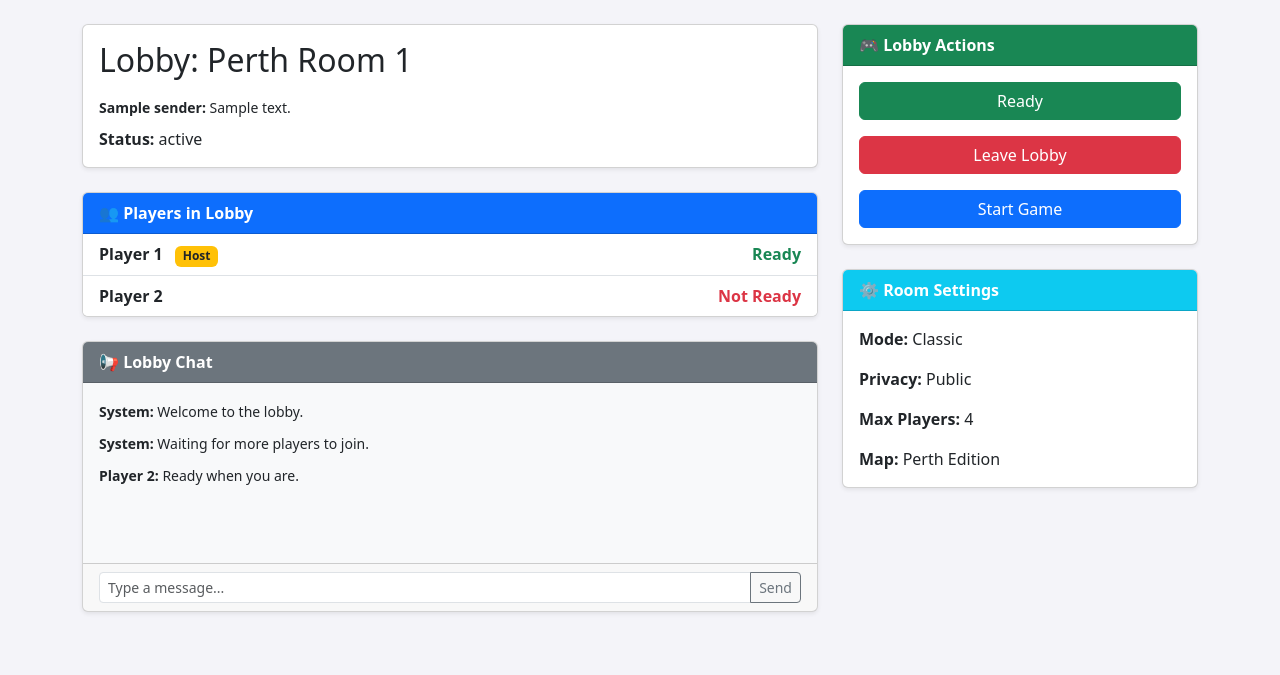
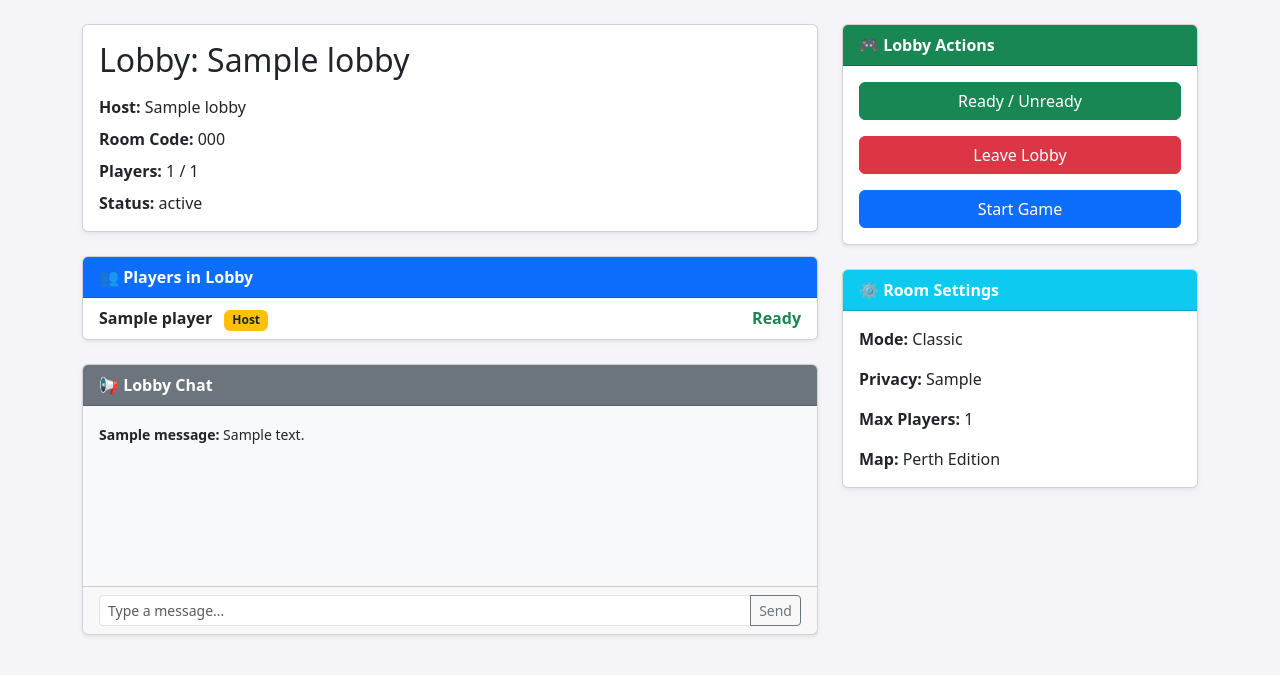
Before and after one commit to zephris/CITS3403-Project, a Flask app: template templates/waiting_lobby.html in a window 1280 px wide. Shown: the part 50-725 px from the top of the page. Run offline with Flask 3, Linux system fonts and the light colour scheme; tables that the repository leaves empty hold one stand-in row (values such as "Sample post"); the template is opened without the code that fills it: values that come from a table or form of the project are taken from there, most other values are stand-ins (such as "Sample title", 1, 10 or a date in 2020).

Commit message:
Connect lobby pages to database

```diff
--- a/app.py
+++ b/app.py
@@ -305,25 +305,25 @@ def render_game_page(dice_result=None):
 
 @app.route("/")
 def home():
-    return redirect(url_for("lobby_page"))
+    return redirect(url_for("lobby_browser"))
 
 @app.route("/browser")
 def lobby_browser():
-    search_text = request.args.get("search", "").strip().lower()
+    search_text = request.args.get("search", "").strip()
 
-    lobbies = lobby_browser_state["lobbies"]
+    query = Lobby.query
 
     if search_text:
-        lobbies = [
-            lobby for lobby in lobbies
-            if search_text in lobby["name"].lower()
-            or search_text in lobby["host"].lower()
-        ]
+        query = query.filter(
+            db.or_(
+                Lobby.name.ilike(f"%{search_text}%"),
+                Lobby.host_name.ilike(f"%{search_text}%")
+            )
+        )
 
-    open_rooms = sum(
-        1 for lobby in lobby_browser_state["lobbies"]
-        if lobby["players"] < lobby["max_players"]
-    )
+    lobbies = query.order_by(Lobby.created_at.desc()).all()
+
+    open_rooms = Lobby.query.filter(Lobby.status == "waiting").count()
 
     return render_template(
         "lobby_browser.html",
@@ -339,85 +339,186 @@ def create_browser_lobby():
     max_players = int(request.form.get("max_players", 4))
 
     if not lobby_name:
-        lobby_name = f"New Lobby {lobby_browser_state['next_lobby_id']}"
+        lobby_name = "New Lobby"
 
     max_players = max(2, min(max_players, 4))
 
-    new_lobby = {
-        "id": lobby_browser_state["next_lobby_id"],
-        "name": lobby_name,
-        "host": "Player 1",
-        "players": 1,
-        "max_players": max_players,
-        "status": "Waiting"
-    }
+    new_lobby = Lobby(
+        name=lobby_name,
+        lobby_type="public",
+        host_name="Player 1",
+        max_players=max_players,
+        invite_code=Lobby.generate_invite_code(),
+        status="waiting"
+    )
 
-    lobby_browser_state["lobbies"].append(new_lobby)
-    lobby_browser_state["next_lobby_id"] += 1
+    db.session.add(new_lobby)
+    db.session.commit()
 
-    return redirect(url_for("lobby_page"))
+    host_player = LobbyPlayer(
+        lobby_id=new_lobby.id,
+        player_name="Player 1",
+        is_host=True,
+        is_ready=True
+    )
+
+    welcome_message = LobbyMessage(
+        lobby_id=new_lobby.id,
+        sender_name="System",
+        message_text="Welcome to the lobby."
+    )
+
+    db.session.add(host_player)
+    db.session.add(welcome_message)
+    db.session.commit()
+
+    return redirect(url_for("lobby_page", lobby_id=new_lobby.id))
 
 
 @app.route("/browser/join/<int:lobby_id>", methods=["POST"])
 def join_browser_lobby(lobby_id):
-    for lobby in lobby_browser_state["lobbies"]:
-        if lobby["id"] == lobby_id and lobby["players"] < lobby["max_players"]:
-            lobby["players"] += 1
+    lobby = db.session.get(Lobby, lobby_id)
 
-            if lobby["players"] >= lobby["max_players"]:
-                lobby["status"] = "Full"
+    if lobby is None:
+        return redirect(url_for("lobby_browser"))
 
-            return redirect(url_for("lobby_page"))
+    if lobby.status != "waiting":
+        return redirect(url_for("lobby_browser"))
+
+    if len(lobby.players) >= lobby.max_players:
+        lobby.status = "full"
+        db.session.commit()
+        return redirect(url_for("lobby_browser"))
+
+    existing_player = LobbyPlayer.query.filter_by(
+        lobby_id=lobby.id,
+        player_name="Player 2"
+    ).first()
+
+    if existing_player is None:
+        player = LobbyPlayer(
+            lobby_id=lobby.id,
+            player_name="Player 2",
+            is_host=False,
+            is_ready=False
+        )
+        db.session.add(player)
+
+    if len(lobby.players) + 1 >= lobby.max_players:
+        lobby.status = "full"
+
+    db.session.commit()
+
+    return redirect(url_for("lobby_page", lobby_id=lobby.id))
+
+
+@app.route("/browser/quick-join", methods=["POST"])
+def quick_join_lobby():
+    lobbies = Lobby.query.filter_by(status="waiting").order_by(Lobby.created_at.asc()).all()
+
+    for lobby in lobbies:
+        if len(lobby.players) < lobby.max_players:
+            return redirect(url_for("join_browser_lobby", lobby_id=lobby.id))
+
+    return redirect(url_for("lobby_browser"))
+
+@app.route("/lobby/<int:lobby_id>")
+def lobby_page(lobby_id):
+    lobby = db.session.get(Lobby, lobby_id)
+
+    if lobby is None:
+        return redirect(url_for("lobby_browser"))
+
+    players = LobbyPlayer.query.filter_by(lobby_id=lobby.id).order_by(LobbyPlayer.joined_at.asc()).all()
+    messages = LobbyMessage.query.filter_by(lobby_id=lobby.id).order_by(LobbyMessage.created_at.asc()).all()
+
+    player_count = len(players)
+    lobby_status = "All players are ready." if players and all(player.is_ready for player in players) else "Waiting for players..."
+
+    return render_template(
+        "waiting_lobby.html",
+        lobby=lobby,
+        players=players,
+        messages=messages,
+        player_count=player_count,
+        lobby_status=lobby_status
+    )
+@app.route("/lobby/<int:lobby_id>/ready", methods=["POST"])
+def toggle_lobby_ready(lobby_id):
+    player = LobbyPlayer.query.filter_by(
+        lobby_id=lobby_id,
+        player_name="Player 2"
+    ).first()
+
+    if player is None:
+        player = LobbyPlayer(
+            lobby_id=lobby_id,
+            player_name="Player 2",
+            is_host=False,
+            is_ready=False
+        )
+        db.session.add(player)
+
+    player.is_ready = not player.is_ready
+    db.session.commit()
+
+    return redirect(url_for("lobby_page", lobby_id=lobby_id))
+
+
+@app.route("/lobby/<int:lobby_id>/leave", methods=["POST"])
+def leave_lobby(lobby_id):
+    player = LobbyPlayer.query.filter_by(
+        lobby_id=lobby_id,
+        player_name="Player 2"
+    ).first()
+
+    if player:
+        db.session.delete(player)
+        db.session.commit()
 
     return redirect(url_for("lobby_browser"))
 
 
-@app.route("/browser/quick-join", methods=["POST"])
-def quick_join_lobby():
-    for lobby in lobby_browser_state["lobbies"]:
-        if lobby["players"] < lobby["max_players"]:
-            lobby["players"] += 1
+@app.route("/lobby/<int:lobby_id>/chat", methods=["POST"])
+def lobby_chat(lobby_id):
+    message_text = request.form.get("message", "").strip()
 
-            if lobby["players"] >= lobby["max_players"]:
-                lobby["status"] = "Full"
+    if message_text:
+        message = LobbyMessage(
+            lobby_id=lobby_id,
+            sender_name="Player 2",
+            message_text=message_text
+        )
+        db.session.add(message)
+        db.session.commit()
 
-            return redirect(url_for("lobby_page"))
-
-    return redirect(url_for("lobby_browser"))
-
-@app.route("/lobby")
-def lobby_page():
-    lobby_status = "All players are ready." if lobby_demo_state["player2_ready"] else "Waiting for players..."
-
-    return render_template(
-        "waiting_lobby.html",
-        player2_ready=lobby_demo_state["player2_ready"],
-        lobby_status=lobby_status,
-        chat_messages=lobby_demo_state["messages"]
-    )
-@app.route("/lobby/ready", methods=["POST"])
-def toggle_lobby_ready():
-    lobby_demo_state["player2_ready"] = not lobby_demo_state["player2_ready"]
-    return redirect(url_for("lobby_page"))
+    return redirect(url_for("lobby_page", lobby_id=lobby_id))
 
 
-@app.route("/lobby/leave", methods=["POST"])
-def leave_lobby():
-    lobby_demo_state["player2_ready"] = False
-    return redirect(url_for("lobby_page"))
+@app.route("/lobby/<int:lobby_id>/start", methods=["POST"])
+def start_lobby_game_from_lobby(lobby_id):
+    global game_state, game_log, last_roll, can_buy, game_over, waiting_for_ai, game_id
+
+    lobby = db.session.get(Lobby, lobby_id)
+
+    if lobby is None:
+        return redirect(url_for("lobby_browser"))
+
+    lobby.status = "in_game"
+    db.session.commit()
+
+    game_id = f"lobby_{lobby.id}_game"
+    game_state = engine.initialize_game(players)
+    game_log = [f"Game started from lobby: {lobby.name}. Player 1 is on GO."]
+    last_roll = None
+    can_buy = False
+    game_over = False
+    waiting_for_ai = False
+
+    return redirect(url_for("game_page", game_id=game_id))
 
 
-@app.route("/lobby/chat", methods=["POST"])
-def lobby_chat():
-    message = request.form.get("message", "").strip()
 
-    if message:
-        lobby_demo_state["messages"].append({
-            "sender": "Player 2",
-            "text": message
-        })
-
-    return redirect(url_for("lobby_page"))
 @app.route("/lobby/start", methods=["POST"])
 def start_lobby_game():
     global game_state, game_log, last_roll, can_buy, game_over, waiting_for_ai, game_id
--- a/templates/lobby_browser.html
+++ b/templates/lobby_browser.html
@@ -68,7 +68,7 @@
                                 <tr>
                                     <td>{{ lobby.name }}</td>
                                     <td>{{ lobby.host }}</td>
-                                    <td>{{ lobby.players }} / {{ lobby.max_players }}</td>
+                                    <td>{{ lobby.players|length }} / {{ lobby.max_players }}</td>
                                     <td>
                                         {% if lobby.status == "Full" %}
                                         <span class="badge bg-secondary">Full</span>
@@ -79,7 +79,7 @@
                                         {% endif %}
                                     </td>
                                     <td>
-                                        {% if lobby.players >= lobby.max_players %}
+                                        {% if lobby.players|length >= lobby.max_players %}
                                         <button class="btn btn-sm btn-secondary" disabled>
                                             Full
                                         </button>
--- a/templates/waiting_lobby.html
+++ b/templates/waiting_lobby.html
@@ -1,5 +1,6 @@
 <!DOCTYPE html>
 <html lang="en">
+
 <head>
     <meta charset="UTF-8">
     <meta name="viewport" content="width=device-width, initial-scale=1.0">
@@ -15,8 +16,12 @@
             <span class="navbar-brand mb-0 h1">🎲 Monopoly: Perth Edition</span>
 
             <div>
-                <button id="back-btn" class="btn btn-outline-light btn-sm me-2">Back</button>
-                <button id="logout-btn" class="btn btn-outline-light btn-sm">Logout</button>
+                <a href="{{ url_for('lobby_browser') }}" id="back-btn" class="btn btn-outline-light btn-sm me-2">
+                    Back
+                </a>
+                <a href="{{ url_for('lobby_browser') }}" id="logout-btn" class="btn btn-outline-light btn-sm">
+                    Logout
+                </a>
             </div>
         </div>
     </nav>
@@ -28,14 +33,23 @@
                 <div class="card shadow-sm mb-4">
                     <div class="card-body">
                         <h2 class="mb-3">
-                            Lobby: <span id="lobby-name">Perth Room 1</span>
+                            Lobby: <span id="lobby-name">{{ lobby.name }}</span>
                         </h2>
 
-                        {% for message in chat_messages %}
                         <p class="mb-2">
-                                <small><strong>{{ message.sender }}:</strong> {{ message.text }}</small>
+                            <strong>Host:</strong>
+                            <span id="host-name">{{ lobby.host_name }}</span>
                         </p>
-                        {% endfor %}
+
+                        <p class="mb-2">
+                            <strong>Room Code:</strong>
+                            <span id="room-code">{{ lobby.invite_code }}</span>
+                        </p>
+
+                        <p class="mb-2">
+                            <strong>Players:</strong>
+                            <span id="player-count">{{ player_count }} / {{ lobby.max_players }}</span>
+                        </p>
 
                         <p class="mb-0">
                             <strong>Status:</strong>
@@ -50,25 +64,22 @@
                     </div>
 
                     <ul id="players-list" class="list-group list-group-flush">
+                        {% for player in players %}
                         <li class="list-group-item d-flex justify-content-between align-items-center">
                             <div>
-                              <strong>Player 1</strong>
+                                <strong>{{ player.player_name }}</strong>
+                                {% if player.is_host %}
                                 <span class="badge bg-warning text-dark ms-2">Host</span>
-                           </div>
-                           <span class="text-success fw-semibold">Ready</span>
-                      </li>
-
-                      <li class="list-group-item d-flex justify-content-between align-items-center">
-                           <div>
-                              <strong>Player 2</strong>
+                                {% endif %}
                             </div>
 
-                           {% if player2_ready %}
-                              <span id="player-2-ready-status" class="text-success fw-semibold">Ready</span>
+                            {% if player.is_ready %}
+                            <span class="text-success fw-semibold">Ready</span>
                             {% else %}
-                              <span id="player-2-ready-status" class="text-danger fw-semibold">Not Ready</span>
+                            <span class="text-danger fw-semibold">Not Ready</span>
                             {% endif %}
                         </li>
+                        {% endfor %}
                     </ul>
                 </div>
 
@@ -77,32 +88,21 @@
                         📢 Lobby Chat
                     </div>
 
-                    <div id="chat-box" class="card-body" style="height: 180px; overflow-y: auto; background-color: #f8f9fa;">
+                    <div id="chat-box" class="card-body"
+                        style="height: 180px; overflow-y: auto; background-color: #f8f9fa;">
+                        {% for message in messages %}
                         <p class="mb-2">
-                            <small><strong>System:</strong> Welcome to the lobby.</small>
+                            <small><strong>{{ message.sender_name }}:</strong> {{ message.message_text }}</small>
                         </p>
-                        <p class="mb-2">
-                            <small><strong>System:</strong> Waiting for more players to join.</small>
-                        </p>
-                        <p class="mb-2">
-                            <small><strong>Player 2:</strong> Ready when you are.</small>
-                        </p>
+                        {% endfor %}
                     </div>
 
                     <div class="card-footer">
-                        <form action="{{ url_for('lobby_chat') }}" method="post" class="input-group input-group-sm">
-                           <input
-                                id="chat-input"
-                                name="message"
-                                type="text"
-                                class="form-control"
-                                placeholder="Type a message..."
-                           >
-                           <button
-                                id="send-message-btn"
-                                class="btn btn-outline-secondary"
-                                type="submit"
-                         >
+                        <form action="{{ url_for('lobby_chat', lobby_id=lobby.id) }}" method="post"
+                            class="input-group input-group-sm">
+                            <input id="chat-input" name="message" type="text" class="form-control"
+                                placeholder="Type a message...">
+                            <button id="send-message-btn" class="btn btn-outline-secondary" type="submit">
                                 Send
                             </button>
                         </form>
@@ -117,25 +117,19 @@
                     </div>
 
                     <div class="card-body d-grid gap-3">
-                        <form action="{{ url_for('toggle_lobby_ready') }}" method="post">
-                            {% if player2_ready %}
-                                <button id="ready-btn" type="submit" class="btn btn-warning w-100">
-                                   Unready
+                        <form action="{{ url_for('toggle_lobby_ready', lobby_id=lobby.id) }}" method="post">
+                            <button id="ready-btn" type="submit" class="btn btn-success w-100">
+                                Ready / Unready
                             </button>
-                            {% else %}
-                                <button id="ready-btn" type="submit" class="btn btn-success w-100">
-                                   Ready
-                                </button>
-                            {% endif %}
                         </form>
 
-                        <form action="{{ url_for('leave_lobby') }}" method="post">
+                        <form action="{{ url_for('leave_lobby', lobby_id=lobby.id) }}" method="post">
                             <button id="leave-lobby-btn" type="submit" class="btn btn-danger w-100">
                                 Leave Lobby
                             </button>
                         </form>
 
-                        <form action="{{ url_for('start_lobby_game') }}" method="post">
+                        <form action="{{ url_for('start_lobby_game_from_lobby', lobby_id=lobby.id) }}" method="post">
                             <button id="start-game-btn" type="submit" class="btn btn-primary w-100">
                                 Start Game
                             </button>
@@ -156,12 +150,12 @@
 
                         <p>
                             <strong>Privacy:</strong>
-                            <span id="room-privacy">Public</span>
+                            <span id="room-privacy">{{ lobby.lobby_type|capitalize }}</span>
                         </p>
 
                         <p>
                             <strong>Max Players:</strong>
-                            <span id="max-players">4</span>
+                            <span id="max-players">{{ lobby.max_players }}</span>
                         </p>
 
                         <p class="mb-0">
@@ -177,4 +171,5 @@
 
 
 </body>
+
 </html>
```
Lines whose indentation alone changed are shown as unchanged.
